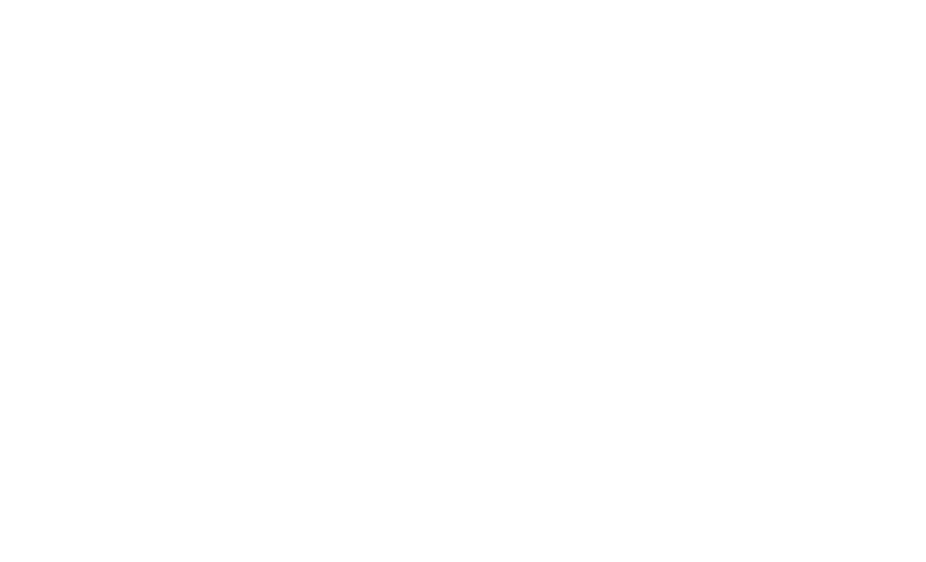
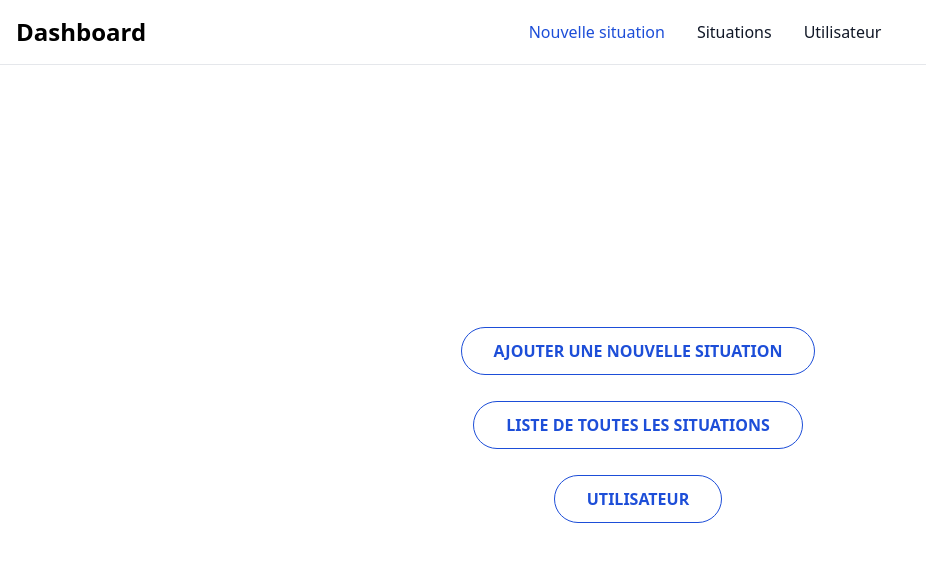
Before and after one commit to jonathan-fv/udsp14-react-front, a React (Create React App) app: page /administration/dashboard in a window 1280 px wide. Before the commit this address had no page. Shown: the top 562 px of the page, without its empty margins (0-926 px from the left). Built offline with nearby package versions, Linux system fonts and the light colour scheme.

Commit message:
add menu for dashboard

```diff
--- a/src/App.css
+++ b/src/App.css
@@ -71,6 +71,19 @@
   transition: all 0.25s ease-in-out;
 }
 
+/* | ---------------------- | */
+/* | - CSS DASHBOARD MENU - | */
+/* | ---------------------- | */
+
+.dasboard-menu-container {
+  height: 90vh;
+  display: flex;
+  flex-direction: column;
+  justify-content: center;
+  align-items: center;
+  gap: 50px;
+}
+
 /* scale resolution for resolution under 1024px */
 @media screen and (max-width: 1024px) {
   .containt {
--- a/src/Routes.tsx
+++ b/src/Routes.tsx
@@ -4,6 +4,7 @@
 import AudioPage from "./pages/AudioPage";
 import Home from "./pages/Home";
 import CreateSituationPage from "./pages/CreateSituationPage";
+import DashboardMenu from "./pages/DashboardMenu";
 import FrontLayout from "./components/layouts/FrontLayout";
 import BackLayout from "./components/layouts/BackLayout";
 
@@ -17,6 +18,7 @@
         <Route path='/audio' element={<AudioPage />}/>
       </Route>
       <Route path={'/administration'} element={<BackLayout />}>
+        <Route path='dashboard' element={<DashboardMenu />}/>
         <Route path='create-situation' element={<CreateSituationPage />}/>
       </Route>
     </Routes>
--- a/src/components/layouts/BackLayout.tsx
+++ b/src/components/layouts/BackLayout.tsx
@@ -1,9 +1,13 @@
 import React from "react";
 import { Outlet } from "react-router-dom";
+import NavbarDashboard from "../navbar-dashboard/NavbarDashboard";
 
 const BackLayout = () => {
 	return (
 		<>
+			<header>
+				<NavbarDashboard />
+			</header>
 			<Outlet />
 		</>
 	)
--- /dev/null
+++ b/src/components/navbar-dashboard/NavbarDashboard.tsx
@@ -0,0 +1,38 @@
+import { Link } from "react-router-dom"
+
+const NavbarDashboard = () => {
+    return (
+        <>
+
+<nav className="bg-white dark:bg-gray-900  w-full z-20 border-b border-gray-200 dark:border-gray-600">
+  <div className="max-w-screen-xl flex flex-wrap items-center justify-between mx-auto p-4">
+  <a href="https://flowbite.com/" className="flex items-center">
+      <span className="self-center text-2xl font-semibold whitespace-nowrap dark:text-white">Dashboard</span>
+  </a>
+  <div className="flex md:order-2">
+      <button data-collapse-toggle="navbar-sticky" type="button" className="inline-flex items-center p-2 text-sm text-gray-500 rounded-lg md:hidden hover:bg-gray-100 focus:outline-none focus:ring-2 focus:ring-gray-200 dark:text-gray-400 dark:hover:bg-gray-700 dark:focus:ring-gray-600" aria-controls="navbar-sticky" aria-expanded="false">
+        <span className="sr-only">Open main menu</span>
+        <svg className="w-6 h-6" aria-hidden="true" fill="currentColor" viewBox="0 0 20 20" xmlns="http://www.w3.org/2000/svg"><path fill-rule="evenodd" d="M3 5a1 1 0 011-1h12a1 1 0 110 2H4a1 1 0 01-1-1zM3 10a1 1 0 011-1h12a1 1 0 110 2H4a1 1 0 01-1-1zM3 15a1 1 0 011-1h12a1 1 0 110 2H4a1 1 0 01-1-1z" clip-rule="evenodd"></path></svg>
+      </button>
+  </div>
+  <div className="items-center justify-between hidden w-full md:flex md:w-auto md:order-1" id="navbar-sticky">
+    <ul className="flex flex-col p-4 md:p-0 mt-4 font-medium border border-gray-100 rounded-lg bg-gray-50 md:flex-row md:space-x-8 md:mt-0 md:border-0 md:bg-white dark:bg-gray-800 md:dark:bg-gray-900 dark:border-gray-700">
+      <li>
+        <Link to="" className="block py-2 pl-3 pr-4 text-white bg-blue-700 rounded md:bg-transparent md:text-blue-700 md:p-0 md:dark:text-blue-500" aria-current="page">Nouvelle situation</Link>
+      </li>
+      <li>
+        <Link to="" className="block py-2 pl-3 pr-4 text-gray-900 rounded hover:bg-gray-100 md:hover:bg-transparent md:hover:text-blue-700 md:p-0 md:dark:hover:text-blue-500 dark:text-white dark:hover:bg-gray-700 dark:hover:text-white md:dark:hover:bg-transparent dark:border-gray-700">Situations</Link>
+      </li>
+      <li>
+        <Link to="" className="block py-2 pl-3 pr-4 text-gray-900 rounded hover:bg-gray-100 md:hover:bg-transparent md:hover:text-blue-700 md:p-0 md:dark:hover:text-blue-500 dark:text-white dark:hover:bg-gray-700 dark:hover:text-white md:dark:hover:bg-transparent dark:border-gray-700">Utilisateur</Link>
+      </li>
+    </ul>
+  </div>
+  </div>
+</nav>
+
+        </>
+    );
+};
+
+export default NavbarDashboard;
--- /dev/null
+++ b/src/pages/DashboardMenu.tsx
@@ -0,0 +1,23 @@
+const DashboardMenu = () => {
+    return (
+        <>
+        <div className="dasboard-menu-container">
+            <div className="menu-button">
+                <a href="create-situation" className="text-blue-700 border border-blue-700 hover:bg-blue-700 hover:text-white active:bg-pink-600 font-bold uppercase px-8 py-3 rounded-full outline-none focus:outline-none mr-1 mb-1 ease-linear transition-all duration-150" type="button">Ajouter une nouvelle situation</a>
+            </div>
+            <div className="menu-button">
+                <div className="menu-button">
+                    <a href="#" className="text-blue-700 border border-blue-700 hover:bg-blue-700 hover:text-white active:bg-pink-600 font-bold uppercase px-8 py-3 rounded-full outline-none focus:outline-none mr-1 mb-1 ease-linear transition-all duration-150" type="button">Liste de toutes les situations</a>
+                </div>
+            </div>
+            <div className="menu-button">
+                <div className="menu-button">
+                    <a href="#" className="text-blue-700 border border-blue-700 hover:bg-blue-700 hover:text-white active:bg-pink-600 font-bold uppercase px-8 py-3 rounded-full outline-none focus:outline-none mr-1 mb-1 ease-linear transition-all duration-150" type="button">Utilisateur</a>
+                </div>
+            </div>
+        </div>
+        </>
+    )
+}
+
+export default DashboardMenu
```
